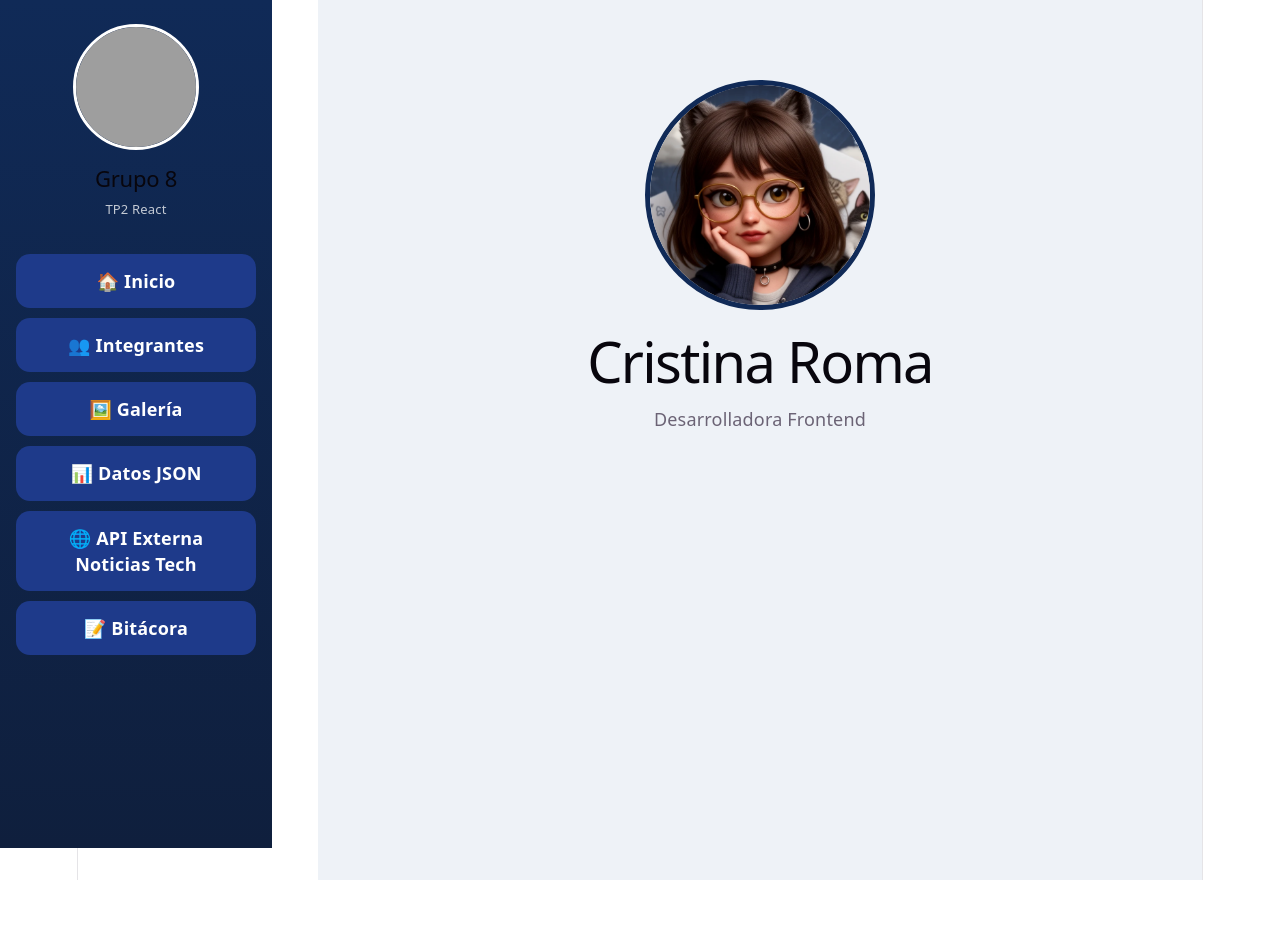
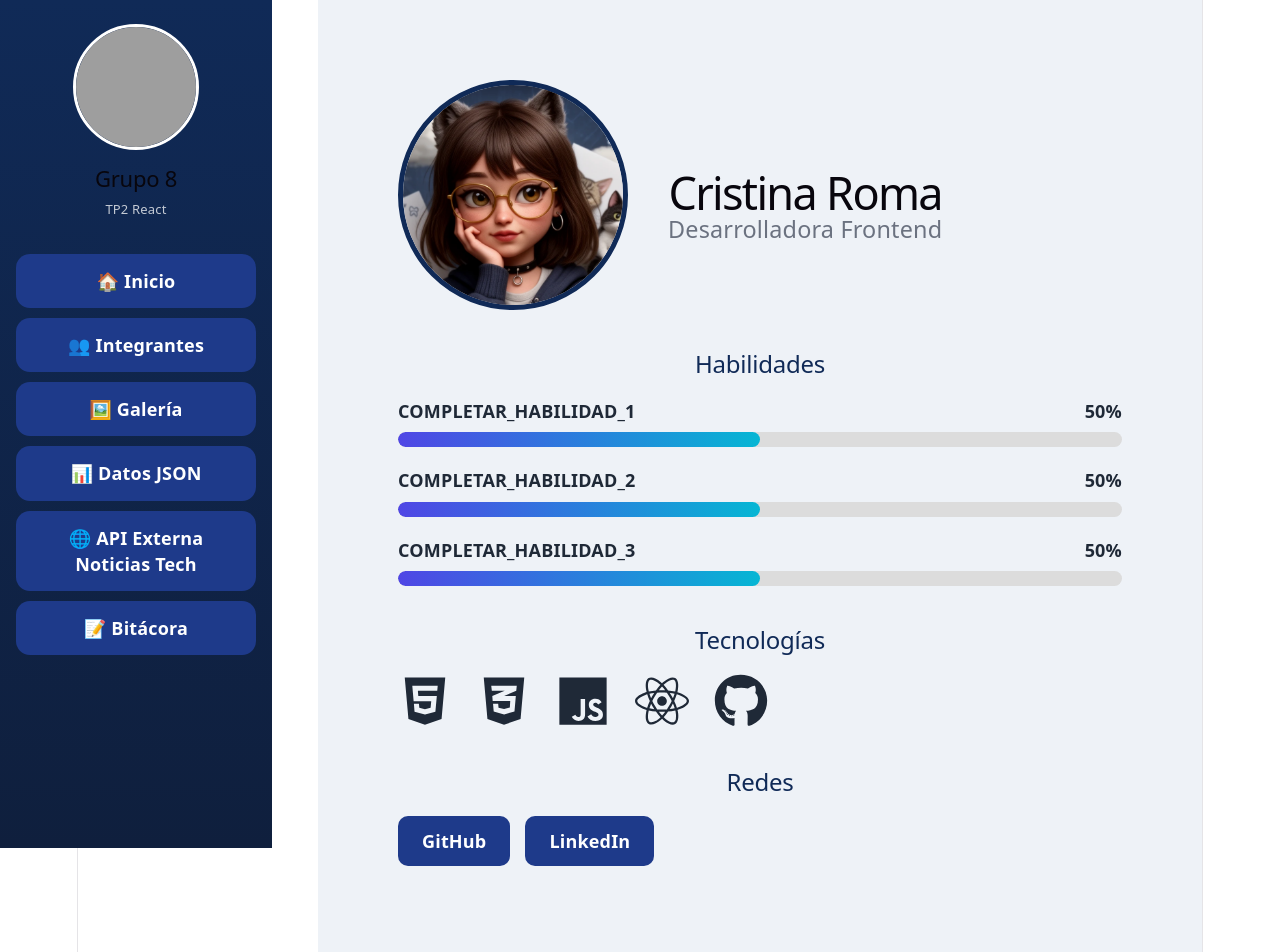
Before and after one commit to LynchFede/tp2-react-grupo8, a React (Vite) app: page /perfil/cristina in a window 1280 px wide. Shown: the top 952 px of the page. Before the commit the page ends 880 px from the top, so only its background shows below. Built offline with nearby package versions, Linux system fonts and the light colour scheme; grey boxes are pictures that could not be loaded.

Commit message:
Se agregan habilidades, tecnologias y redes a los perfiles

```diff
--- a/package.json
+++ b/package.json
@@ -12,7 +12,9 @@
   "dependencies": {
     "react": "^19.2.6",
     "react-dom": "^19.2.6",
+    "react-icons": "^5.6.0",
     "react-router-dom": "^7.15.1",
+    "swiper": "^12.2.0",
     "yet-another-react-lightbox": "^3.32.0"
   },
   "devDependencies": {
--- a/src/data/integrantes.js
+++ b/src/data/integrantes.js
@@ -78,11 +78,19 @@ export const integrantes = {
     rol: "Desarrollador Frontend",
     avatar: avatarDavid,
     tecnologias: ["React", "JavaScript", "HTML5", "CSS3", "Git"],
-    habilidades: [
-      { name: "COMPLETAR_HABILIDAD_1", percentage: 50 },
-      { name: "COMPLETAR_HABILIDAD_2", percentage: 50 },
-      { name: "COMPLETAR_HABILIDAD_3", percentage: 50 }
-    ],
+
+  habilidades: [
+
+
+      { name: "HTML", percentage: 90 },
+      { name: "CSS", percentage: 85 },
+      { name: "JavaScript", percentage: 75 },
+      { name: "React", percentage: 60 },
+      { name: "Git", percentage: 70 }
+],
+
+
+
     proyectos: [
       { nombre: "COMPLETAR_PROYECTO_1", descripcion: "Por favor, ingresá la descripción de tu primer trabajo acá.", link: "#" },
       { nombre: "COMPLETAR_PROYECTO_2", descripcion: "Por favor, ingresá la descripción de tu segundo trabajo acá.", link: "#" },
@@ -117,3 +125,21 @@ export const integrantes = {
     }
   }
 };
+
+proyectos: [
+ {
+   nombre: "Imara Creaciones",
+   descripcion: "Sitio web para emprendimiento de sublimación.",
+   link: "#"
+ },
+ {
+   nombre: "TP React Dashboard",
+   descripcion: "Dashboard desarrollado con React Router.",
+   link: "#"
+ },
+ {
+   nombre: "Landing Comercial",
+   descripcion: "Sitio promocional realizado con HTML, CSS y JavaScript.",
+   link: "#"
+ }
+]
--- a/src/pages/Perfil.css
+++ b/src/pages/Perfil.css
@@ -1,3 +1,21 @@
+/* ===== CONTENEDOR GENERAL ===== */
+
+.profile-container {
+  max-width: 1000px;
+  margin: 0 auto;
+  padding: 40px;
+  color: #1f2937;
+}
+
+/* ===== CABECERA ===== */
+
+.profile-header {
+  display: flex;
+  align-items: center;
+  gap: 40px;
+  margin-bottom: 40px;
+}
+
 .profile-header img {
   width: 220px;
   height: 220px;
@@ -5,12 +23,113 @@
   border-radius: 50%;
   border: 5px solid #102a57;
 }
-.profile-container {
-  display: flex;
-  justify-content: center;
-  padding-top: 40px;
+
+.profile-header h1 {
+  margin-bottom: 10px;
+  font-size: 2.5rem;
 }
 
-.profile-header {
-  text-align: center;
+.profile-header p {
+  font-size: 1.3rem;
+  color: #6b7280;
 }
+
+/* ===== TITULOS ===== */
+
+.profile-container h2 {
+  margin-top: 40px;
+  margin-bottom: 20px;
+  color: #102a57;
+}
+
+/* ===== HABILIDADES ===== */
+
+.skill-item {
+  margin-bottom: 20px;
+}
+
+.skill-header {
+  display: flex;
+  justify-content: space-between;
+  margin-bottom: 8px;
+  font-weight: 600;
+}
+
+.barra {
+  width: 100%;
+  height: 15px;
+  background-color: #dcdcdc;
+  border-radius: 20px;
+  overflow: hidden;
+}
+
+.progreso {
+  height: 100%;
+  background: linear-gradient(90deg, #4f46e5, #06b6d4);
+  border-radius: 20px;
+  transition: width 1s ease;
+}
+
+/* ===== TECNOLOGIAS ===== */
+
+.tech-stack {
+  display: flex;
+  flex-wrap: wrap;
+  gap: 25px;
+  margin-bottom: 30px;
+}
+
+.tech-icon {
+  font-size: 3rem;
+  cursor: pointer;
+  transition: transform 0.3s ease;
+}
+
+.tech-icon:hover {
+  transform: scale(1.2) rotate(8deg);
+}
+
+/* ===== REDES ===== */
+
+.social-links {
+  display: flex;
+  gap: 15px;
+  margin-bottom: 40px;
+}
+
+.social-btn {
+  padding: 12px 24px;
+  background: #1e3a8a;
+  color: white;
+  text-decoration: none;
+  border-radius: 10px;
+  font-weight: bold;
+  transition: all 0.3s ease;
+}
+
+.social-btn:hover {
+  background: #2563eb;
+  transform: scale(1.08);
+}
+
+/* ===== RESPONSIVE ===== */
+
+@media (max-width: 768px) {
+  .profile-header {
+    flex-direction: column;
+    text-align: center;
+  }
+
+  .profile-header img {
+    width: 180px;
+    height: 180px;
+  }
+
+  .social-links {
+    justify-content: center;
+  }
+
+  .tech-stack {
+    justify-content: center;
+  }
+}
--- a/src/pages/Perfil.jsx
+++ b/src/pages/Perfil.jsx
@@ -1,6 +1,14 @@
 import './Perfil.css'
 import { useParams } from 'react-router-dom'
 import { integrantes } from '../data/integrantes'
+
+import {
+ FaHtml5,
+ FaCss3Alt,
+ FaJs,
+ FaReact,
+ FaGithub
+} from "react-icons/fa";
 
 function Perfil() {
   const { id } = useParams()
@@ -14,8 +22,21 @@ function Perfil() {
     )
   }
 
+//  return (
+//    <section className="profile-container">
+//      <div className="profile-header">
+//        <img src={integrante.avatar} alt={integrante.nombre} />
+//        <div>
+//          <h1>{integrante.nombre}</h1>
+//          <p>{integrante.rol}</p>
+//        </div>
+//      </div>
+//    </section>
+//  )
+
 return (
   <section className="profile-container">
+
     <div className="profile-header">
       <img src={integrante.avatar} alt={integrante.nombre} />
       <div>
@@ -23,8 +44,69 @@ function Perfil() {
         <p>{integrante.rol}</p>
       </div>
     </div>
+
+    <div className="habilidades">
+
+  <h2>Habilidades</h2>
+
+  {integrante.habilidades.map((hab) => (
+    <div key={hab.name} className="skill-item">
+
+      <div className="skill-header">
+        <span>{hab.name}</span>
+        <span>{hab.percentage}%</span>
+      </div>
+
+      <div className="barra">
+        <div
+          className="progreso"
+          style={{ width: `${hab.percentage}%` }}
+        ></div>
+      </div>
+
+    </div>
+  ))}
+
+</div>
+
+<h2>Tecnologías</h2>
+
+<div className="tech-stack">
+  <FaHtml5 className="tech-icon" />
+  <FaCss3Alt className="tech-icon" />
+  <FaJs className="tech-icon" />
+  <FaReact className="tech-icon" />
+  <FaGithub className="tech-icon" />
+</div>
+
+<h2>Redes</h2>
+
+<div className="social-links">
+
+  <a
+    href={integrante.redes.github}
+    target="_blank"
+    rel="noreferrer"
+    className="social-btn"
+  >
+    GitHub
+  </a>
+
+  <a
+    href={integrante.redes.linkedin}
+    target="_blank"
+    rel="noreferrer"
+    className="social-btn"
+  >
+    LinkedIn
+  </a>
+
+</div>
+
   </section>
 )
+
+
 }
 
 export default Perfil
```
Also changed, not shown: src/components/perfil.jsx (+7 -0 lines), 1 other file (tests, documents, lock files or other folders). Lines whose indentation alone changed are shown as unchanged.
